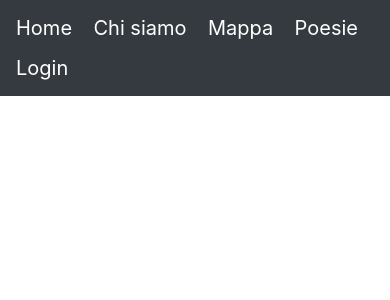
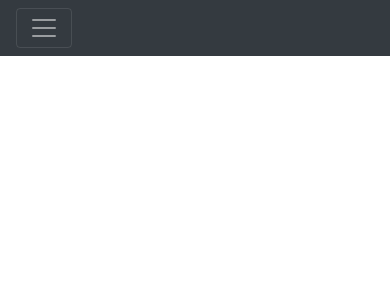
Before and after one commit to MetalGandix/GiacomoLeopardiProject, an Angular app in the folder front-end/front-end-leopardi/: page / in a window 390 px wide. Shown: the top 300 px of the page. Built offline with nearby package versions, Linux system fonts and the light colour scheme.

Commit message:
Hamburger creato

```diff
--- a/front-end/front-end-leopardi/src/app/app.component.html
+++ b/front-end/front-end-leopardi/src/app/app.component.html
@@ -1,8 +1,13 @@
 <nav class="navbar navbar-expand-lg navbar-dark bg-dark">
+    <button class="navbar-toggler" type="button" data-toggle="collapse" data-target="#navbarSupportedContent" aria-controls="navbarSupportedContent" aria-expanded="false" aria-label="Toggle navigation">
+        <span class="navbar-toggler-icon"></span>
+      </button>
+    <div class="collapse navbar-collapse" id="navbarSupportedContent">
     <a class="navbar-brand" routerLink="/home" routerLinkActive="active">Home</a>
     <a class="navbar-brand" routerLink="/chi-siamo" routerLinkActive="active">Chi siamo</a>
     <a class="navbar-brand" routerLink="/mappa" routerLinkActive="active">Mappa</a>
     <a class="navbar-brand" routerLink="/poesia" routerLinkActive="active">Poesie</a>
     <a class="navbar-brand" routerLink="/login" routerLinkActive="active">Login</a>
+</div>
 </nav>
 <router-outlet></router-outlet>
--- a/front-end/front-end-leopardi/src/index.html
+++ b/front-end/front-end-leopardi/src/index.html
@@ -6,7 +6,7 @@
   <base href="/">
   <meta name="viewport" content="width=device-width, initial-scale=1">
   <link rel="icon" type="image/x-icon" href="favicon.ico">
-  <link rel="stylesheet" href="https://cdn.jsdelivr.net/npm/bootstrap@4.5.3/dist/css/bootstrap.min.css" integrity="sha384-TX8t27EcRE3e/ihU7zmQxVncDAy5uIKz4rEkgIXeMed4M0jlfIDPvg6uqKI2xXr2" crossorigin="anonymous">
+  <link rel="stylesheet" href="https://stackpath.bootstrapcdn.com/bootstrap/4.4.1/css/bootstrap.min.css" integrity="sha384-Vkoo8x4CGsO3+Hhxv8T/Q5PaXtkKtu6ug5TOeNV6gBiFeWPGFN9MuhOf23Q9Ifjh" crossorigin="anonymous">
 </head>
 <body>
 <script src="https://code.jquery.com/jquery-3.4.1.slim.min.js" integrity="sha384-J6qa4849blE2+poT4WnyKhv5vZF5SrPo0iEjwBvKU7imGFAV0wwj1yYfoRSJoZ+n" crossorigin="anonymous"></script>
```
